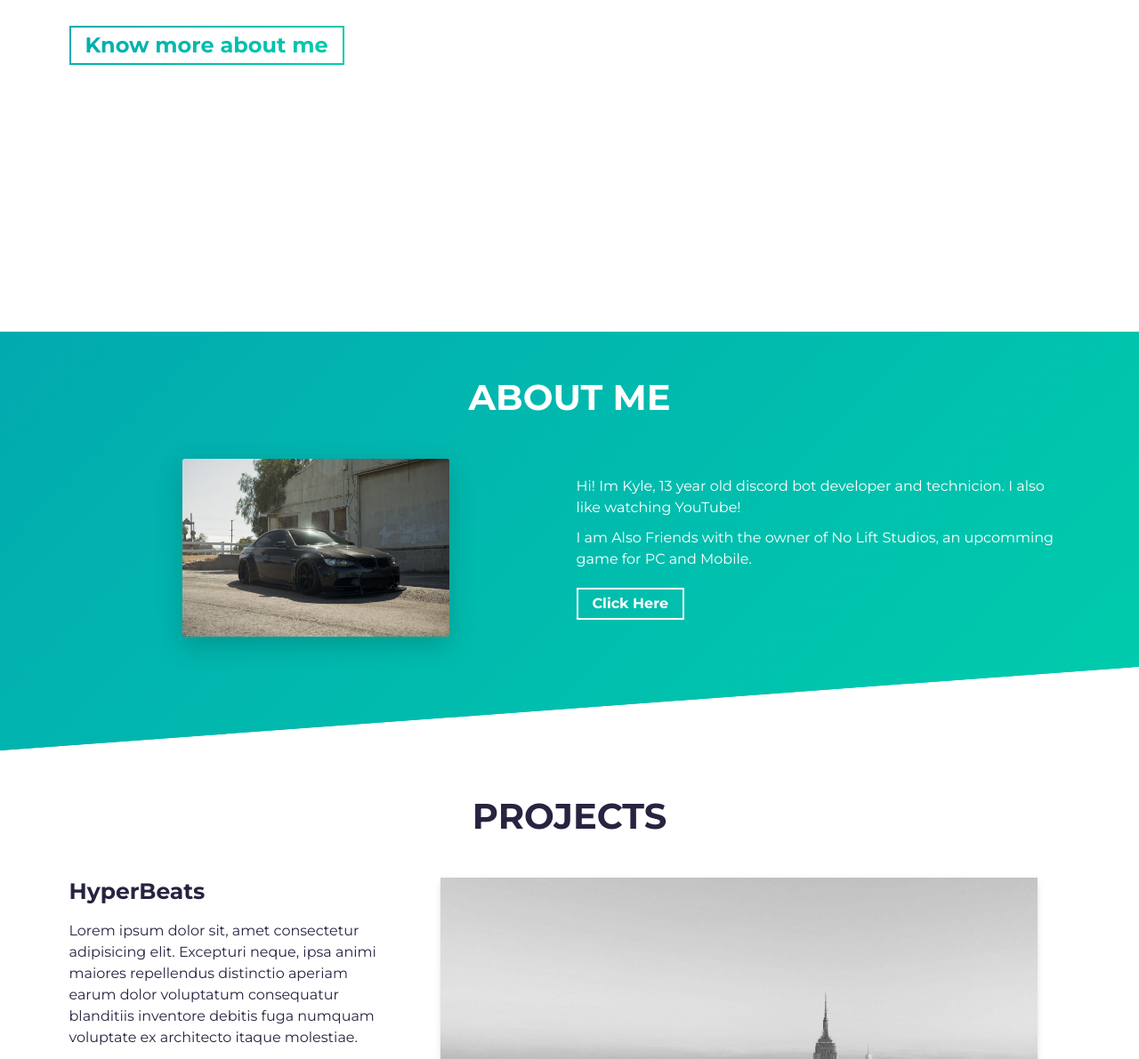
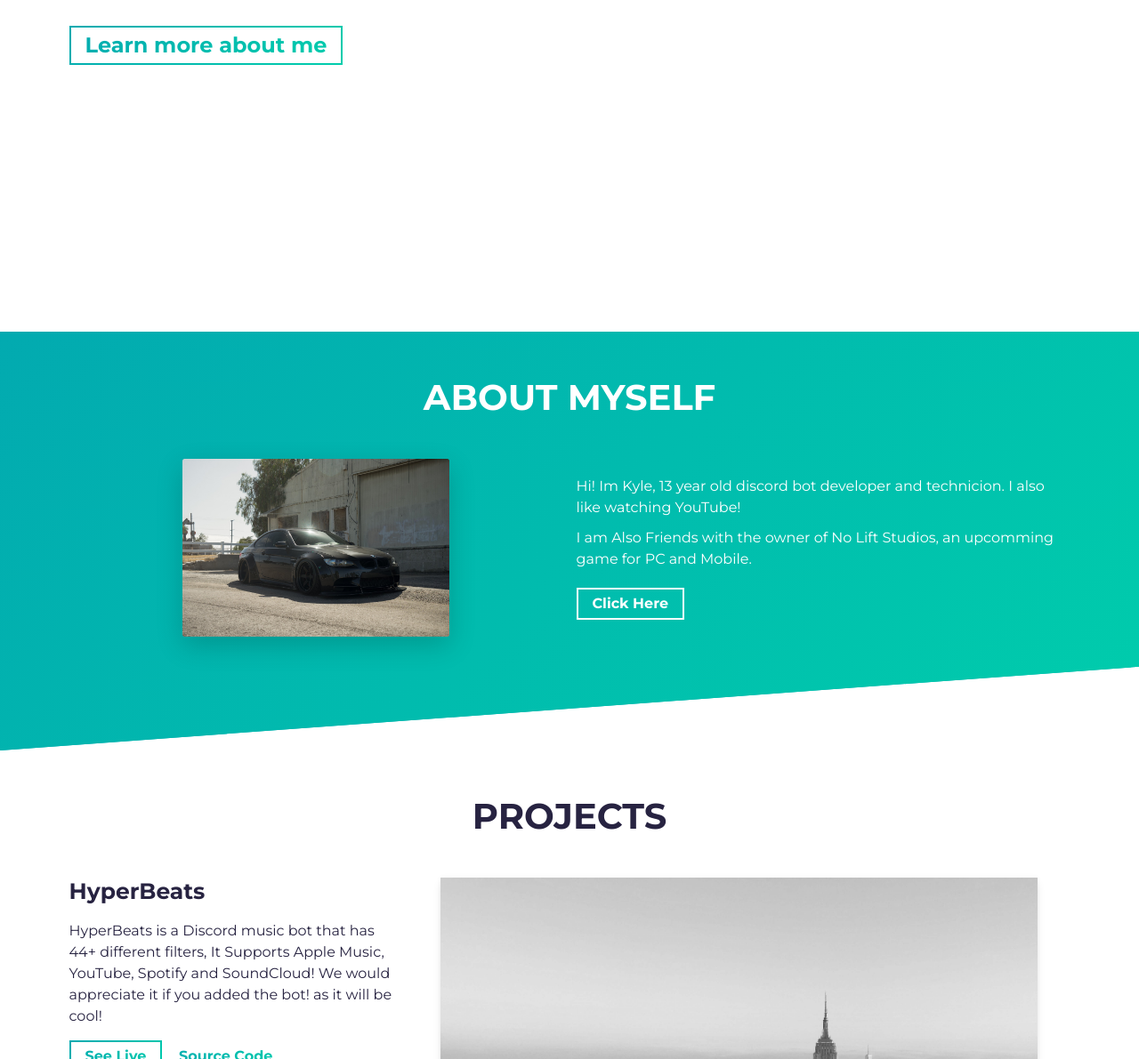
Before and after one commit to KyleGamezYT/portfolio, a website built with Parcel: page src/index.html in a window 1280 px wide. Shown: the part 427-1618 px from the top of the page at 89% size. Built offline with nearby package versions, Linux system fonts and the light colour scheme.

Commit message:
Added My HyperBeats Plugin

```diff
--- a/src/index.html
+++ b/src/index.html
@@ -47,7 +47,7 @@
         I'm a Discord Bot Developer
       </h1>
       <p class="hero-cta load-hidden">
-        <a rel="noreferrer" class="cta-btn cta-btn--hero" href="#about">Know more about me</a>
+        <a rel="noreferrer" class="cta-btn cta-btn--hero" href="#about">Learn more about me</a>
       </p>
     </div>
   </section>
@@ -56,7 +56,7 @@
   <!-- **** About Section **** -->
   <section id="about">
     <div class="container">
-      <h2 class="section-title load-hidden">About me</h2>
+      <h2 class="section-title load-hidden">About myself</h2>
       <div class="row about-wrapper">
         <div class="col-md-6 col-sm-12">
           <div class="about-wrapper__image load-hidden">
@@ -99,11 +99,7 @@
               <h3 class="project-wrapper__text-title">HyperBeats</h3>
               <div>
                 <p class="mb-4">
-                  Lorem ipsum dolor sit, amet consectetur adipisicing elit.
-                  Excepturi neque, ipsa animi maiores repellendus distinctio
-                  aperiam earum dolor voluptatum consequatur blanditiis
-                  inventore debitis fuga numquam voluptate ex architecto
-                  itaque molestiae.
+                  HyperBeats is a Discord music bot that has 44+ different filters, It Supports Apple Music, YouTube, Spotify and SoundCloud! We would appreciate it if you added the bot! as it will be cool!
                 </p>
               </div>
               <a rel="noreferrer" target="_blank" class="cta-btn cta-btn--hero" href="#!">
```
